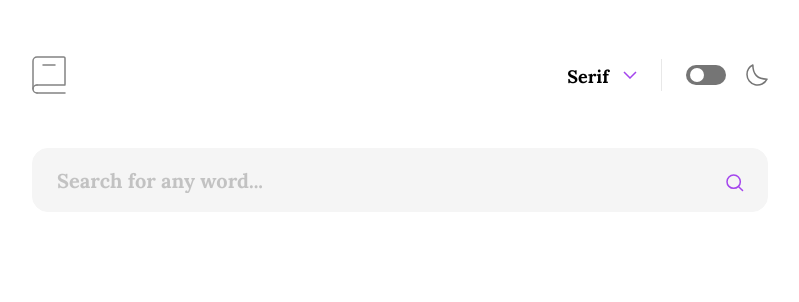
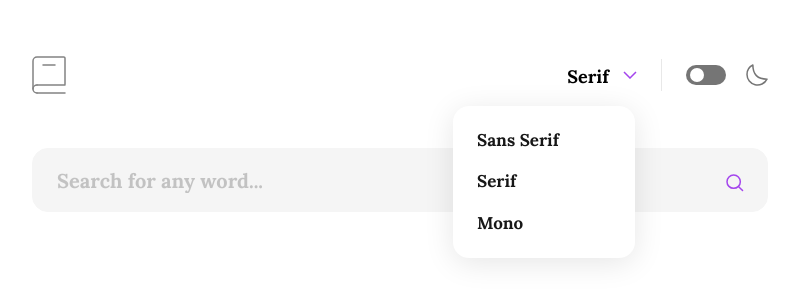
Before and after one commit to YokoMentor/dictionary-app, a Next.js app: page / in a window 1280 px wide. Shown: the top 302 px of the page, without its empty margins (240-1039 px from the left). Built offline with nearby package versions, Linux system fonts and the light colour scheme.

Commit message:
Dropdown layout

```diff
--- a/app/page.module.css
+++ b/app/page.module.css
@@ -16,6 +16,10 @@
 
 .icon_play {
   background-image: url('../public/icon-play.svg');
+}
+
+.shadow {
+  box-shadow: 0px 5px 30px 0px rgba(0, 0, 0, 0.1);
 }
 
 .switch {
--- a/app/page.tsx
+++ b/app/page.tsx
@@ -53,7 +53,7 @@ export default function Page() {
     return true;
   }
 
-  function handleShortenLinks(event:React.FormEvent<HTMLFormElement>) {
+  function handleSearch(event:React.FormEvent<HTMLFormElement>) {
     event.preventDefault();
     setWordError(false);
     validateWord(word);
@@ -75,8 +75,15 @@ export default function Page() {
               <svg xmlns="http://www.w3.org/2000/svg" width="22" height="22" viewBox="0 0 22 22"><path fill="none" className={`${lightTheme ? lightMoonStyle : darkMoonStyle}`} strokeLinecap="round" strokeLinejoin="round" strokeWidth="1.5" d="M1 10.449a10.544 10.544 0 0 0 19.993 4.686C11.544 15.135 6.858 10.448 6.858 1A10.545 10.545 0 0 0 1 10.449Z"/></svg>
             </div>
           </div>
+          <div className='flex justify-center items-center relative z-2'>
+            <div className={`${styles.shadow} flex flex-col justify-center items-start absolute top-0 w-[122px] h-[152px] md:w-[182px] md:h-[152px] bg-light rounded-2xl ml-4 md:ml-72 mt-2 md:mt-3 pl-4 md:pl-6 font-bold text-[15px] md:text-[17px]`}>
+              <div>Sans Serif</div>
+              <div className='my-4'>Serif</div>
+              <div>Mono</div>
+            </div>
+          </div>
           <div className='flex flex-col w-full text-left'>
-            <form className='flex justify-between items-center w-full h-[48px] md:h-[64px] mt-6 md:mt-14 relative' onSubmit={handleShortenLinks}>
+            <form className='flex justify-between items-center w-full h-[48px] md:h-[64px] mt-6 md:mt-14 relative z-1' onSubmit={handleSearch}>
               <label htmlFor="word"></label>
               <input  type="text" id='word' placeholder='Search for any word...'
               className={`${wordError ? borderStyleError : borderStyleRegular} ${lightTheme ? lightSearchStyle : darkSearchStyle}
```
